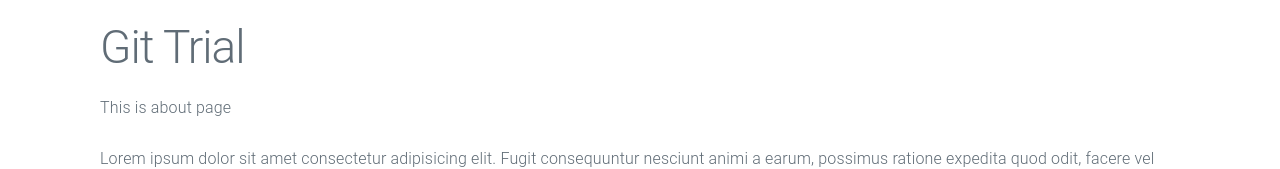
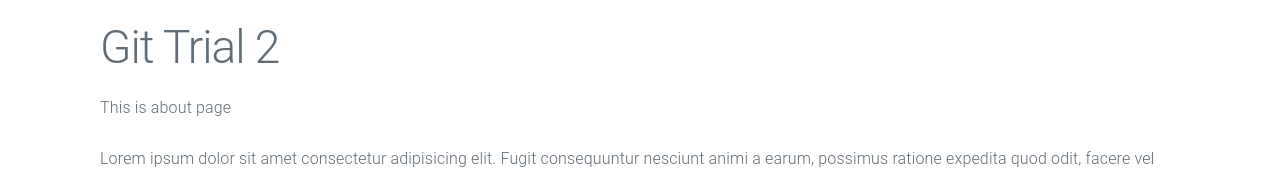
Before and after one commit to yohannesaccrus/git-trial, a Next.js app: page /about in a window 1280 px wide. Shown: the top 169 px of the page. Built offline with nearby package versions, Linux system fonts and the light colour scheme.

Commit message:
fix: adjust tile

```diff
--- a/app/about/page.tsx
+++ b/app/about/page.tsx
@@ -1,7 +1,7 @@
 const About = () => {
   return (
     <div className="page">
-      <h1>Git Trial</h1>
+      <h1>Git Trial 2</h1>
       <p>This is about page</p>
       <p>
         Lorem ipsum dolor sit amet consectetur adipisicing elit. Fugit
```
